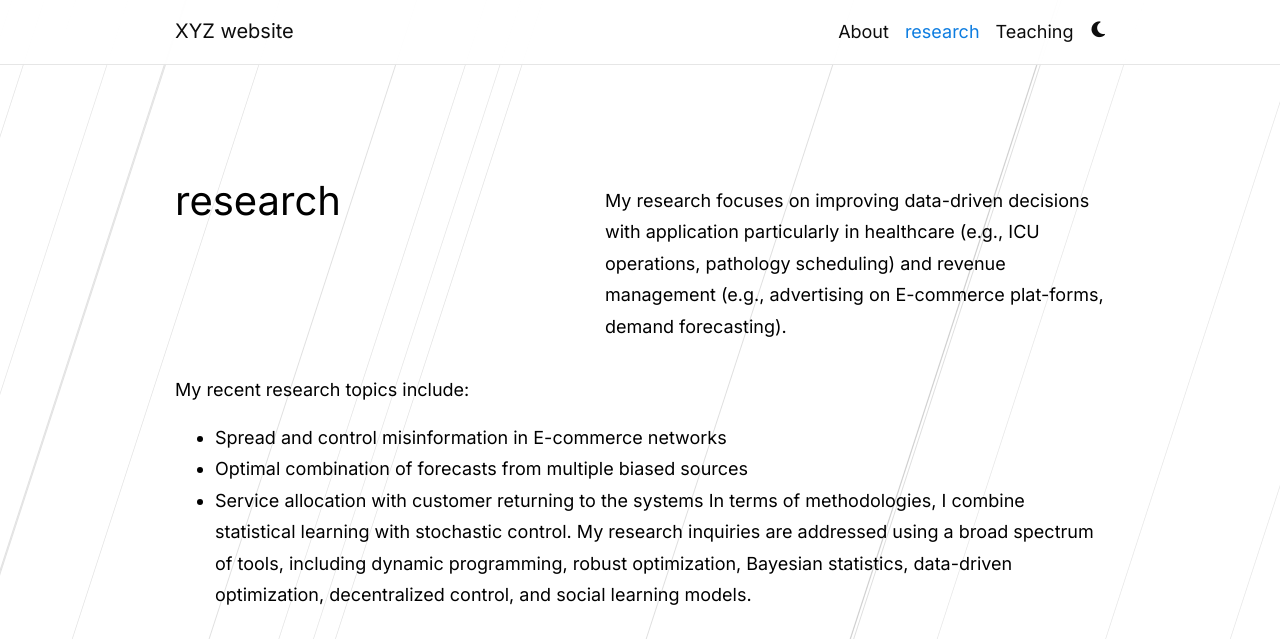
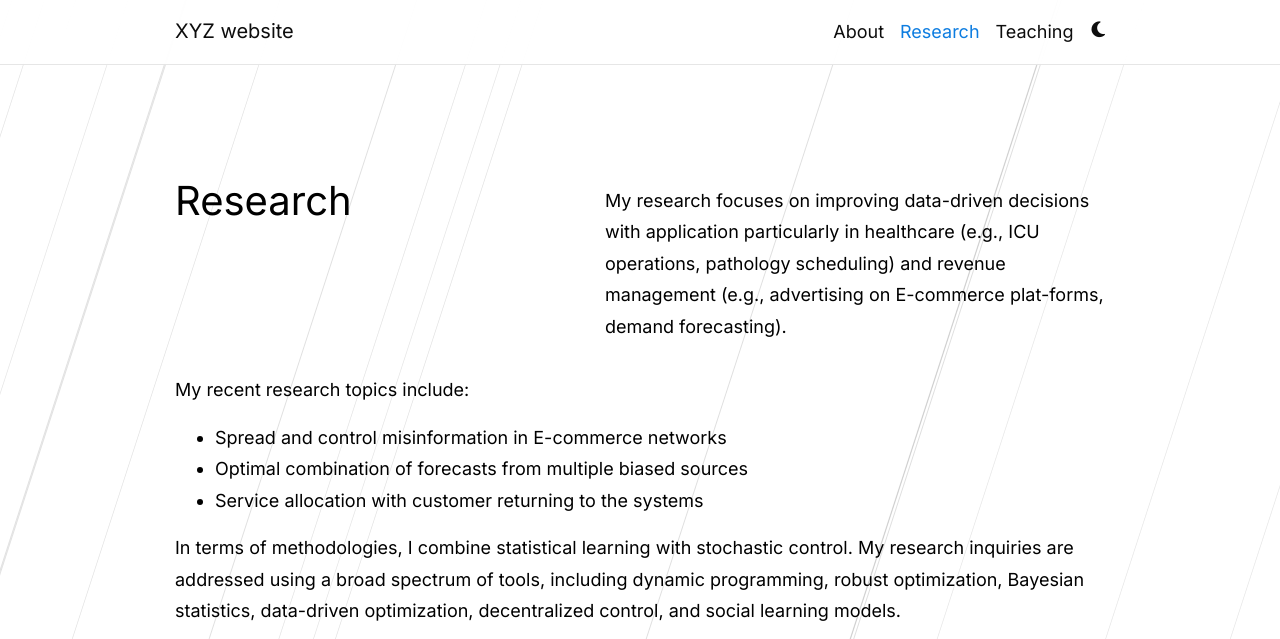
Before and after one commit to xyz2023ca/xyz2023ca.github.io, a Jekyll site: the page built from _pages/publications.md, in a window 1280 px wide and 1243 px high, cut to the strip 0-639 px from the top of the window. Built offline with Jekyll 4.4.1, drawn with Linux system fonts in a browser that asks for light colours; comment, search, counter and statistics services are not loaded; a style sheet for code colours, icons or effects is not loaded.

Commit message:
Update publications.md

```diff
--- a/_pages/publications.md
+++ b/_pages/publications.md
@@ -1,7 +1,7 @@
 ---
 layout: page
 permalink: /publications/
-title: research
+title: Research
 description: My research focuses on improving data-driven decisions with application particularly in healthcare (e.g., ICU operations, pathology scheduling) and revenue management (e.g., advertising on E-commerce plat-forms, demand forecasting).
 nav: true
 nav_order: 1
@@ -11,15 +11,9 @@ My recent research topics include:
 -	Spread and control misinformation in E-commerce networks
 -	 Optimal combination of forecasts from multiple biased sources
 -	Service allocation with customer returning to the systems
-In terms of methodologies, I combine statistical learning with stochastic control. My research inquiries are addressed using a broad spectrum of tools, including dynamic programming, robust optimization, Bayesian statistics, data-driven optimization, decentralized control, and social learning models.
 
 
-
-<div class="publications">
-
-{% bibliography -f {{ site.scholar.bibliography }} %}
-
-</div>
+In terms of methodologies, I combine statistical learning with stochastic control. My research inquiries are addressed using a broad spectrum of tools, including dynamic programming, robust optimization, Bayesian statistics, data-driven optimization, decentralized control, and social learning models.
 
 <div class="working-papers">
     <h2>Working Papers</h2>
@@ -34,6 +28,16 @@ In terms of methodologies, I combine statistical learning with stochastic contro
     </ul>
 </div>
 
+
+
+<div class="publications">
+
+{% bibliography -f {{ site.scholar.bibliography }} %}
+
+</div>
+
+
+
 <div class="work-in-progress">
     <h2>Work in Progress</h2>
     <ul>
```
